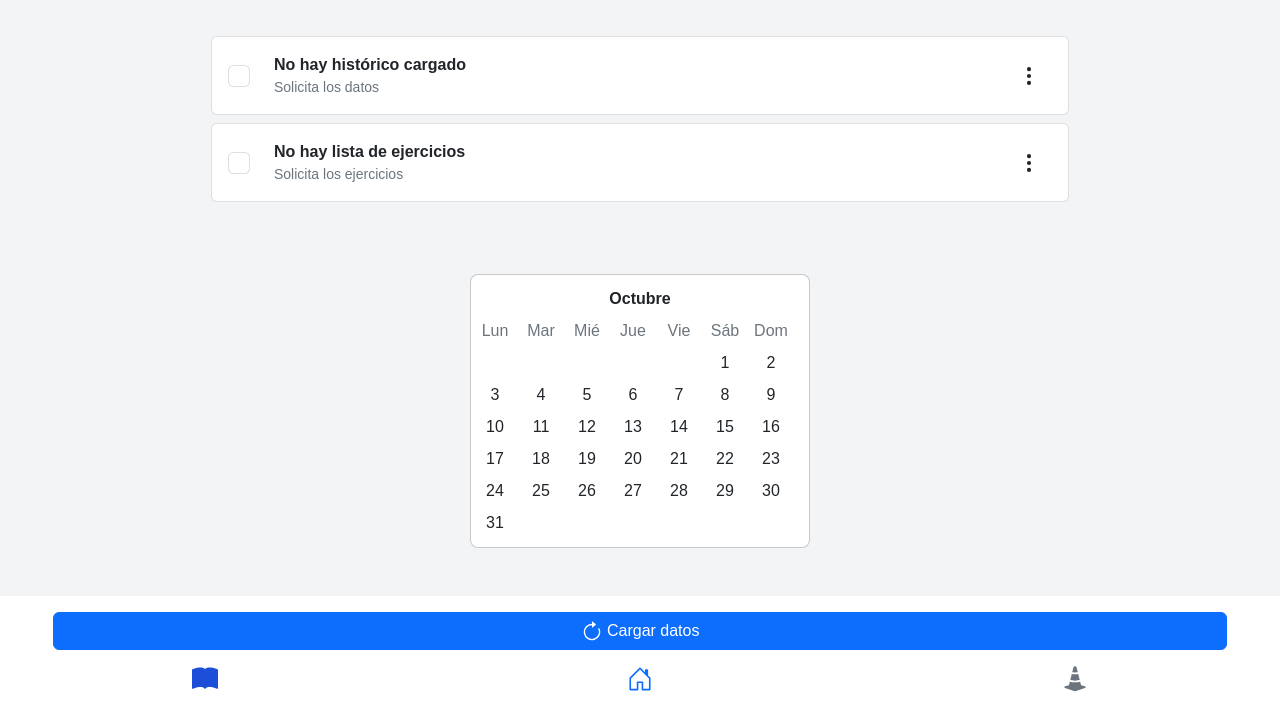
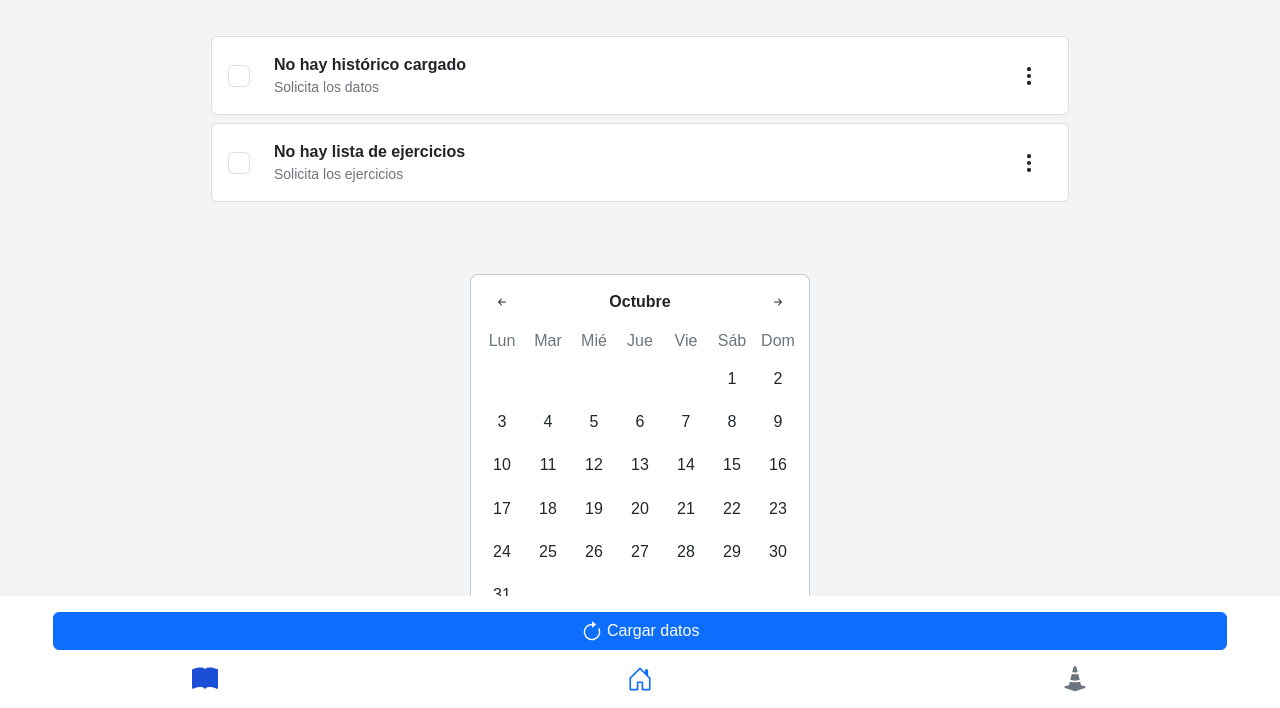
Before and after one commit to moitorrente/Gym-schedule, a plain HTML site: page html/historic.html in a window 1280 px wide. Shown: the part 92-800 px from the top of the page. Drawn offline with nearby package versions, Linux system fonts and the light colour scheme.

Commit message:
Calendario

```diff
--- a/css/calendar.css
+++ b/css/calendar.css
@@ -46,6 +46,9 @@
     height: 2rem;
     width: 2rem;
     padding: 0;
+    margin: .2rem;
+    align-self: center;
+    justify-self: center;
   }
   .cal-btn:not([disabled]) {
     font-weight: 500;
--- a/html/historic.html
+++ b/html/historic.html
@@ -17,6 +17,7 @@
     <script defer src="https://cdn.jsdelivr.net/npm/bootstrap@5.2.1/dist/js/bootstrap.bundle.min.js"
         integrity="sha384-u1OknCvxWvY5kfmNBILK2hRnQC3Pr17a+RTT6rIHI7NnikvbZlHgTPOOmMi466C8"
         crossorigin="anonymous"></script>
+    <script defer src="../js/calendar.js"></script>
     <script defer type="module" src="../js/historic.js"></script>
     <link rel="stylesheet" href="../css/style.css">
     <link rel="stylesheet" href="../css/calendar.css">
@@ -90,6 +91,7 @@
                             <ul class="dropdown-menu text-center">
                                 <li>
                                     <button type="button"
+                                    id="get-historic"
                                         class="option px-1 my-1 w-75 d-flex gap-2 align-items-center ms-3 border-0">
                                         <svg xmlns="http://www.w3.org/2000/svg" width="16" height="16"
                                             fill="currentColor" class="bi bi-arrow-clockwise" viewBox="0 0 16 16">
@@ -140,8 +142,7 @@
                             </button>
                             <ul class="dropdown-menu text-center">
                                 <li>
-                                    <button type="button"
-                                        id="load-exercise-list-btn"
+                                    <button type="button" id="load-exercise-list-btn"
                                         class="option px-1 my-1 w-75 d-flex gap-2 align-items-center ms-3 border-0">
                                         <svg xmlns="http://www.w3.org/2000/svg" width="16" height="16"
                                             fill="currentColor" class="bi bi-arrow-clockwise" viewBox="0 0 16 16">
@@ -172,7 +173,7 @@
                 </a>
             </div>
             <div class="text-center my-3">
-                <svg class="ring" viewBox="25 25 50 50" stroke-width="5" >
+                <svg class="ring" viewBox="25 25 50 50" stroke-width="5">
                     <circle id="loading" class="d-none" cx="50" cy="50" r="20" />
                 </svg>
             </div>
@@ -183,9 +184,11 @@
             <div class="d-grid gap-1">
                 <div class="cal">
                     <div class="cal-month">
-                        <button class="btn cal-btn" type="button">
-                            <svg class="bi" width="16" height="16">
-                                <use xlink:href="#arrow-left-short"></use>
+                        <button class="btn cal-btn" type="button" id="prev-month">
+                            <svg xmlns="http://www.w3.org/2000/svg" width="16" height="16" fill="currentColor"
+                                class="bi bi-arrow-left-short" viewBox="0 0 16 16">
+                                <path fill-rule="evenodd"
+                                    d="M12 8a.5.5 0 0 1-.5.5H5.707l2.147 2.146a.5.5 0 0 1-.708.708l-3-3a.5.5 0 0 1 0-.708l3-3a.5.5 0 1 1 .708.708L5.707 7.5H11.5a.5.5 0 0 1 .5.5z" />
                             </svg>
                         </button>
                         <strong class="cal-month-name">Octubre</strong>
@@ -203,9 +206,11 @@
                             <option value="November">November</option>
                             <option value="December">December</option>
                         </select>
-                        <button class="btn cal-btn" type="button">
-                            <svg class="bi" width="16" height="16">
-                                <use xlink:href="#arrow-right-short"></use>
+                        <button class="btn cal-btn" type="button" id="next-month">
+                            <svg xmlns="http://www.w3.org/2000/svg" width="16" height="16" fill="currentColor"
+                                class="bi bi-arrow-right-short" viewBox="0 0 16 16">
+                                <path fill-rule="evenodd"
+                                    d="M4 8a.5.5 0 0 1 .5-.5h5.793L8.146 5.354a.5.5 0 1 1 .708-.708l3 3a.5.5 0 0 1 0 .708l-3 3a.5.5 0 0 1-.708-.708L10.293 8.5H4.5A.5.5 0 0 1 4 8z" />
                             </svg>
                         </button>
                     </div>
@@ -218,48 +223,8 @@
                         <div class="cal-weekday">Sáb</div>
                         <div class="cal-weekday">Dom</div>
                     </div>
-                    <div class="cal-days">
-                        <button class="btn cal-btn" disabled="" type="button"></button>
-                        <button class="btn cal-btn" disabled="" type="button"></button>
-                        <button class="btn cal-btn" disabled="" type="button"></button>
-                        <button class="btn cal-btn" disabled="" type="button"></button>
-                        <button class="btn cal-btn" disabled="" type="button"></button>
+                    <div class="cal-days" id="calendar-container">
 
-                        <button class="btn cal-btn" type="button">1</button>
-                        <button class="btn cal-btn" type="button">2</button>
-                        <button class="btn cal-btn" type="button">3</button>
-                        <button class="btn cal-btn" type="button">4</button>
-                        <button class="btn cal-btn" type="button">5</button>
-                        <button class="btn cal-btn" type="button">6</button>
-                        <button class="btn cal-btn" type="button">7</button>
-
-                        <button class="btn cal-btn" type="button">8</button>
-                        <button class="btn cal-btn" type="button">9</button>
-                        <button class="btn cal-btn" type="button">10</button>
-                        <button class="btn cal-btn" type="button">11</button>
-                        <button class="btn cal-btn" type="button">12</button>
-                        <button class="btn cal-btn" type="button">13</button>
-                        <button class="btn cal-btn" type="button">14</button>
-
-                        <button class="btn cal-btn" type="button">15</button>
-                        <button class="btn cal-btn" type="button">16</button>
-                        <button class="btn cal-btn" type="button">17</button>
-                        <button class="btn cal-btn" type="button">18</button>
-                        <button class="btn cal-btn" type="button">19</button>
-                        <button class="btn cal-btn" type="button">20</button>
-                        <button class="btn cal-btn" type="button">21</button>
-
-                        <button class="btn cal-btn" type="button">22</button>
-                        <button class="btn cal-btn" type="button">23</button>
-                        <button class="btn cal-btn" type="button">24</button>
-                        <button class="btn cal-btn" type="button">25</button>
-                        <button class="btn cal-btn" type="button">26</button>
-                        <button class="btn cal-btn" type="button">27</button>
-                        <button class="btn cal-btn" type="button">28</button>
-
-                        <button class="btn cal-btn" type="button">29</button>
-                        <button class="btn cal-btn" type="button">30</button>
-                        <button class="btn cal-btn" type="button">31</button>
                     </div>
                 </div>
             </div>
--- /dev/null
+++ b/js/calendar.js
@@ -0,0 +1,84 @@
+const WEEKDAYS = ['Domingo', 'Lunes', 'Martes', 'Miércoles', 'Jueves', 'Viernes', 'Sábado'];
+const MONTHS = ['Enero', 'Febrero', 'Marzo', 'Abril', 'Mayo', 'Junio', 'Julio', 'Agosto', 'Septiembre', 'Octubre', 'Noviembre', 'Diciembre'];
+let currentMonth;
+let currentYear;
+
+const calendarContainer = document.getElementById('calendar-container');
+const monthName = document.querySelector('.cal-month-name')
+
+createMonth(new Date());
+
+document.getElementById('prev-month').onclick = () => {
+    console.log(currentMonth, currentYear);
+
+    currentMonth = parseInt(currentMonth) - 1;
+    if(currentMonth == 0){
+        currentMonth = 12;
+        currentYear--;
+    }
+    currentMonth = currentMonth.toString().padStart(2, '0');
+    console.log(currentMonth, currentYear);
+    createMonth(new Date(`${currentMonth}/01/${currentYear}`));
+}
+document.getElementById('next-month').onclick = () => {
+    console.log(currentMonth, currentYear);
+
+    currentMonth = parseInt(currentMonth) + 1;
+    if(currentMonth >= 13){
+        currentMonth = 1;
+        currentYear++;
+    }
+    currentMonth = currentMonth.toString().padStart(2, '0');
+    console.log(currentMonth, currentYear);
+    createMonth(new Date(`${currentMonth}/01/${currentYear}`));
+}
+
+
+function createMonth(date) {
+    console.log(date)
+    calendarContainer.innerHTML = '';
+    const month = monthInfo(date);
+    currentMonth = month.month;
+    currentYear = month.year;
+    monthName.innerHTML = month.name;
+
+    for (let i = 0; i < month.firstDayIndex - 1; i++) {
+        calendarContainer.appendChild(createPlaceholder())
+    }
+    for (let i = 1; i < month.numberDays + 1; i++) {
+        calendarContainer.appendChild(createDay(i, month.month, month.year))
+    }
+}
+
+function monthInfo(time) {
+    const date = new Date(time);
+    let monthValue = date.getMonth() + 1;
+    monthValue = monthValue.toString().padStart(2, '0');
+    return {
+        firstDayIndex: new Date(date.getFullYear(), date.getMonth(), 1).getDay(),
+        firstDay: new Date(date.getFullYear(), date.getMonth(), 2).toISOString().split('T')[0],
+        numberDays: new Date(date.getFullYear(), date.getMonth() + 1, 0).getDate(),
+        name: MONTHS[date.getMonth()],
+        month: monthValue,
+        year: date.getFullYear()
+    };
+}
+
+function createPlaceholder() {
+    const b = document.createElement('button');
+    b.classList.add('btn', 'cal-btn');
+    return b;
+}
+
+function createDay(day, month, year) {
+    const historic = JSON.parse(localStorage.getItem('historic'));
+    const b = document.createElement('button');
+    b.classList.add('btn', 'cal-btn', 'mb-2');
+    b.innerHTML = day;
+    b.dataset.day = `${day.toString().padStart(2, '0')}/${month}/${year}`;
+    if (historic) {
+        const found = historic.data.find(value => value.Fecha == b.dataset.day);
+        if (found) b.classList.add('btn-success')
+    }
+    return b;
+}
--- a/js/historic.js
+++ b/js/historic.js
@@ -30,6 +30,11 @@ const lastExerciseCheck = document.getElementById('last-exercises-check');
 
 document.getElementById('delete-last').onclick = () => {
     localStorage.removeItem('historic');
+    getContext();
+}
+document.getElementById('get-historic').onclick = () => {
+    loading.classList.remove('d-none');
+    init();
     getContext();
 }
 document.getElementById('delete-last-exercise').onclick = () => {
@@ -89,8 +94,9 @@ function init() {
             loading.classList.add('d-none');
             localStorage.setItem('historic', JSON.stringify({ date: new Date().toLocaleString('es-ES'), data: data }));
             bsOkToast.show();
-            const historic = JSON.parse(localStorage.getItem('historic'));
-            updateLastCard(historic.date);
+            // const historic = JSON.parse(localStorage.getItem('historic'));
+            // updateLastCard(historic.date);
+            getContext();
         }
         ).catch(error => {
             loading.classList.add('d-none')
@@ -117,16 +123,20 @@ function processRows(json) {
 function getContext() {
     const historic = JSON.parse(localStorage.getItem('historic'));
     if (historic) {
-        updateLastCard(historic.date)
+        updateLastCard(historic.date);
+
     } else {
         updateLastCard()
     }
+
     const litaEjercicios = JSON.parse(localStorage.getItem('listaEjercicios'));
     if (litaEjercicios) {
-        updateLastExerciseCard(litaEjercicios.date)
+        updateLastExerciseCard(litaEjercicios.date);
     } else {
         updateLastExerciseCard()
     }
+    createMonth(new Date());
+
 }
 
 function updateLastCard(date) {
--- a/js/script.js
+++ b/js/script.js
@@ -176,14 +176,15 @@ function json2csv(ob, datosEntrenamiento) {
     const series = ob.series || '';
     const tempo = ob.isometrico ? ob.tempo : ob.tempo.reduce((prev, curr) => prev + curr, '');
     const objetivo = ob.objetivo;
+    const mesociclo = 2;
 
     let repsAitor = ';;;;;;;';
     let repsMoi = ';;;;;;;';
     if (ob.aitor) repsAitor = `${ob.repeticiones[0] || ''};${ob.aitor[0] || ''};${ob.repeticiones[1] || ''};${ob.aitor[1] || ''};${ob.repeticiones[2] || ''};${ob.aitor[2] || ''};${ob.repeticiones[3] || ''};${ob.aitor[3] || ''};${ob.repeticiones[4] || ''};${ob.aitor[4] || ''};${ob.repeticiones[5] || ''};${ob.aitor[5] || ''}`;
     if (ob.moi) repsMoi = `${ob.repeticiones[0] || ''};${ob.moi[0] || ''};${ob.repeticiones[1] || ''};${ob.moi[1] || ''};${ob.repeticiones[2] || ''};${ob.moi[2] || ''};${ob.repeticiones[3] || ''};${ob.moi[3] || ''};${ob.repeticiones[4] || ''};${ob.moi[4] || ''};${ob.repeticiones[5] || ''};${ob.moi[5] || ''}`;
 
-    const aitor = `${date};${entrenamientoID};${entrenamientoTipo};${orden};${ejercicioID};${ejercicio};${series};${tempo};${objetivo};Aitor;Peso;${repsAitor}`;
-    const moi = `${date};${entrenamientoID};${entrenamientoTipo};${orden};${ejercicioID};${ejercicio};${series};${tempo};${objetivo};Moi;Peso;${repsMoi}`;
+    const aitor = `${date};${entrenamientoID};${mesociclo};${entrenamientoTipo};${orden};${ejercicioID};${ejercicio};${series};${tempo};${objetivo};Aitor;Peso;${repsAitor}`;
+    const moi = `${date};${entrenamientoID};${mesociclo};${entrenamientoTipo};${orden};${ejercicioID};${ejercicio};${series};${tempo};${objetivo};Moi;Peso;${repsMoi}`;
 
     return aitor + '\r\n' + moi + '\r\n';
 }
--- a/sw.js
+++ b/sw.js
@@ -2,7 +2,7 @@
 
 const GHPATH = '/Gym-schedule';
 const APP_PREFIX = 'Gym_schedule_';
-const VERSION = 'version_009l';
+const VERSION = 'version_009k';
 
 const URLS = [
     `${GHPATH}/`,
@@ -17,8 +17,9 @@ const URLS = [
     `${GHPATH}/css/calendar.css`,
     `${GHPATH}/html/historic.html`,
     `${GHPATH}/js/historic.js`,
+    `${GHPATH}/js/calendar.js`,
     `${GHPATH}/css/loader.css`,
-    `${GHPATH}/data/exercise.json`,
+    `${GHPATH}/data/exercise.json`
 
   ]
 
```
Also changed, not shown: index.html (+4 -2 lines).
